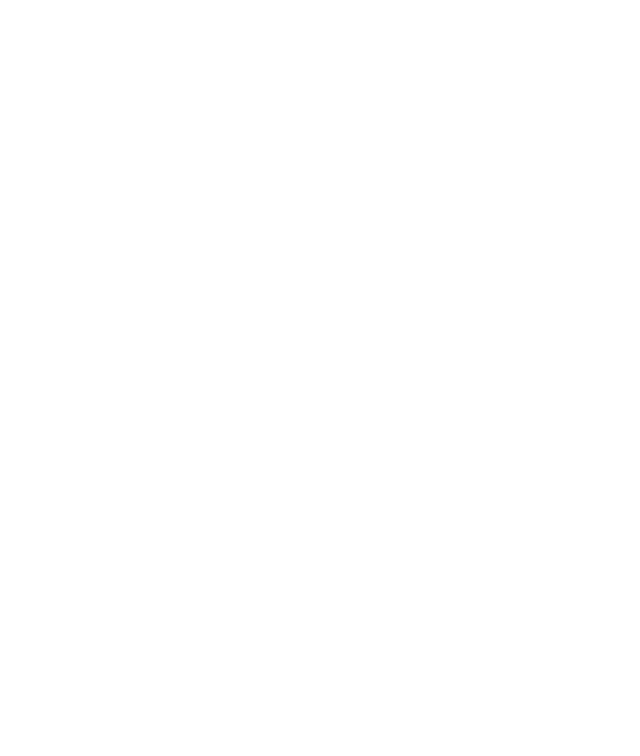
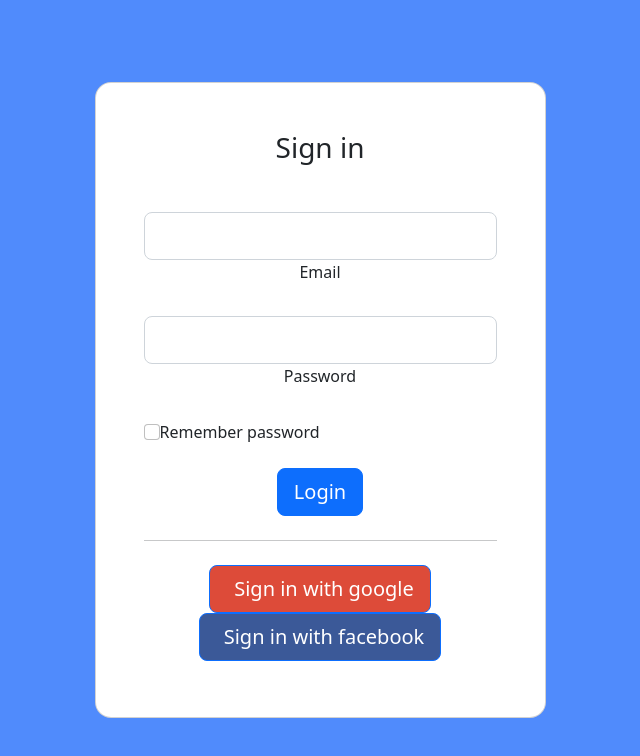
Before and after one commit to Bajrangi18/AutoPark, a plain HTML site: page index.html in a window 1280 px wide. Shown: the whole page, without its empty margins (320-960 px from the left). Drawn offline with nearby package versions, Linux system fonts and the light colour scheme.

Commit message:
Update index.html

```diff
--- a/index.html
+++ b/index.html
@@ -2,19 +2,60 @@
 <html lang="en">
   <head>
     <meta charset="UTF-8">
-    <meta name="viewport" content="width=device-width">
+    <meta name="viewport" content="width=device-width, initial-scale=1.0">
     <meta http-equiv="X-UA-Compatible" content="ie=edge">
     <title>Auto Park</title>
-<!--     <link rel="stylesheet" href="style.css"> -->
-<!--     <link href="https://cdn.jsdelivr.net/npm/bootstrap@5.2.0-beta1/dist/css/bootstrap.min.css" rel="stylesheet" integrity="sha384-0evHe/X+R7YkIZDRvuzKMRqM+OrBnVFBL6DOitfPri4tjfHxaWutUpFmBp4vmVor" crossorigin="anonymous"> -->
-<!--     <script src="https://cdn.jsdelivr.net/npm/bootstrap@5.2.0-beta1/dist/js/bootstrap.bundle.min.js" integrity="sha384-pprn3073KE6tl6bjs2QrFaJGz5/SUsLqktiwsUTF55Jfv3qYSDhgCecCxMW52nD2" crossorigin="anonymous"></script> -->
+    <link rel="stylesheet" href="style.css">
+    <link href="https://cdn.jsdelivr.net/npm/bootstrap@5.2.0-beta1/dist/css/bootstrap.min.css" rel="stylesheet" integrity="sha384-0evHe/X+R7YkIZDRvuzKMRqM+OrBnVFBL6DOitfPri4tjfHxaWutUpFmBp4vmVor" crossorigin="anonymous">
+<script src="https://cdn.jsdelivr.net/npm/bootstrap@5.2.0-beta1/dist/js/bootstrap.bundle.min.js" integrity="sha384-pprn3073KE6tl6bjs2QrFaJGz5/SUsLqktiwsUTF55Jfv3qYSDhgCecCxMW52nD2" crossorigin="anonymous"></script>
   </head>
   <body><center>
+    <section class="vh-100" style="background-color: #508bfc;">
+  <div class="container py-5 h-100">
+    <div class="row d-flex justify-content-center align-items-center h-100">
+      <div class="col-12 col-md-8 col-lg-6 col-xl-5">
+        <div class="card shadow-2-strong" style="border-radius: 1rem;">
+          <div class="card-body p-5 text-center">
 
+            <h3 class="mb-5">Sign in</h3>
+
+            <div class="form-outline mb-4">
+              <input type="email" id="typeEmailX-2" class="form-control form-control-lg" />
+              <label class="form-label" for="typeEmailX-2">Email</label>
+            </div>
+
+            <div class="form-outline mb-4">
+              <input type="password" id="typePasswordX-2" class="form-control form-control-lg" />
+              <label class="form-label" for="typePasswordX-2">Password</label>
+            </div>
+
+            <!-- Checkbox -->
+            <div class="form-check d-flex justify-content-start mb-4">
+              <input class="form-check-input" type="checkbox" value="" id="form1Example3" />
+              <label class="form-check-label" for="form1Example3"> Remember password </label>
+            </div>
+
+            <button class="btn btn-primary btn-lg btn-block" type="submit">Login</button>
+
+            <hr class="my-4">
+
+            <button class="btn btn-lg btn-block btn-primary" style="background-color: #dd4b39;"
+              type="submit"><i class="fab fa-google me-2"></i> Sign in with google</button>
+            <button class="btn btn-lg btn-block btn-primary mb-2" style="background-color: #3b5998;"
+              type="submit"><i class="fab fa-facebook-f me-2"></i>Sign in with facebook</button>
+
+          </div>
+        </div>
+      </div>
+    </div>
+  </div>
+</section>
     </center>
-<!--     <script src="https://cdn.jsdelivr.net/npm/@popperjs/core@2.11.5/dist/umd/popper.min.js" integrity="sha384-Xe+8cL9oJa6tN/veChSP7q+mnSPaj5Bcu9mPX5F5xIGE0DVittaqT5lorf0EI7Vk" crossorigin="anonymous"></script> -->
-<!-- <script src="https://cdn.jsdelivr.net/npm/bootstrap@5.2.0-beta1/dist/js/bootstrap.min.js" integrity="sha384-kjU+l4N0Yf4ZOJErLsIcvOU2qSb74wXpOhqTvwVx3OElZRweTnQ6d31fXEoRD1Jy" crossorigin="anonymous"></script> -->
-<!--   <script src="app.js"></script> -->
+
+    <script src="https://cdn.jsdelivr.net/npm/@popperjs/core@2.11.5/dist/umd/popper.min.js" integrity="sha384-Xe+8cL9oJa6tN/veChSP7q+mnSPaj5Bcu9mPX5F5xIGE0DVittaqT5lorf0EI7Vk" crossorigin="anonymous"></script>
+    <script src="https://cdn.jsdelivr.net/npm/bootstrap@5.2.0-beta1/dist/js/bootstrap.min.js" integrity="sha384-kjU+l4N0Yf4ZOJErLsIcvOU2qSb74wXpOhqTvwVx3OElZRweTnQ6d31fXEoRD1Jy" crossorigin="anonymous"></script>
+
+    <script type="module" src="app.js"></script>
   </body>
 
 </html>
```
